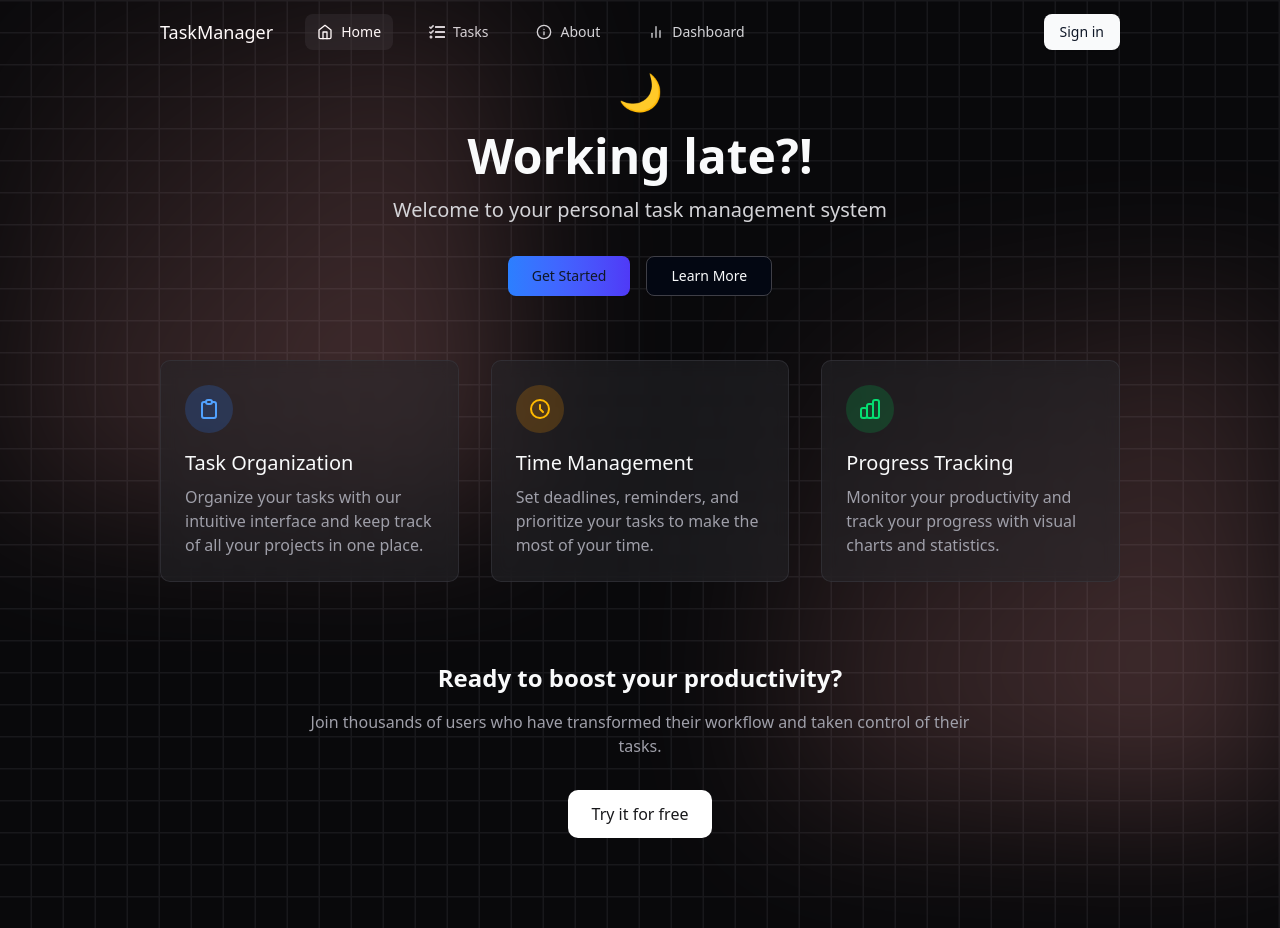
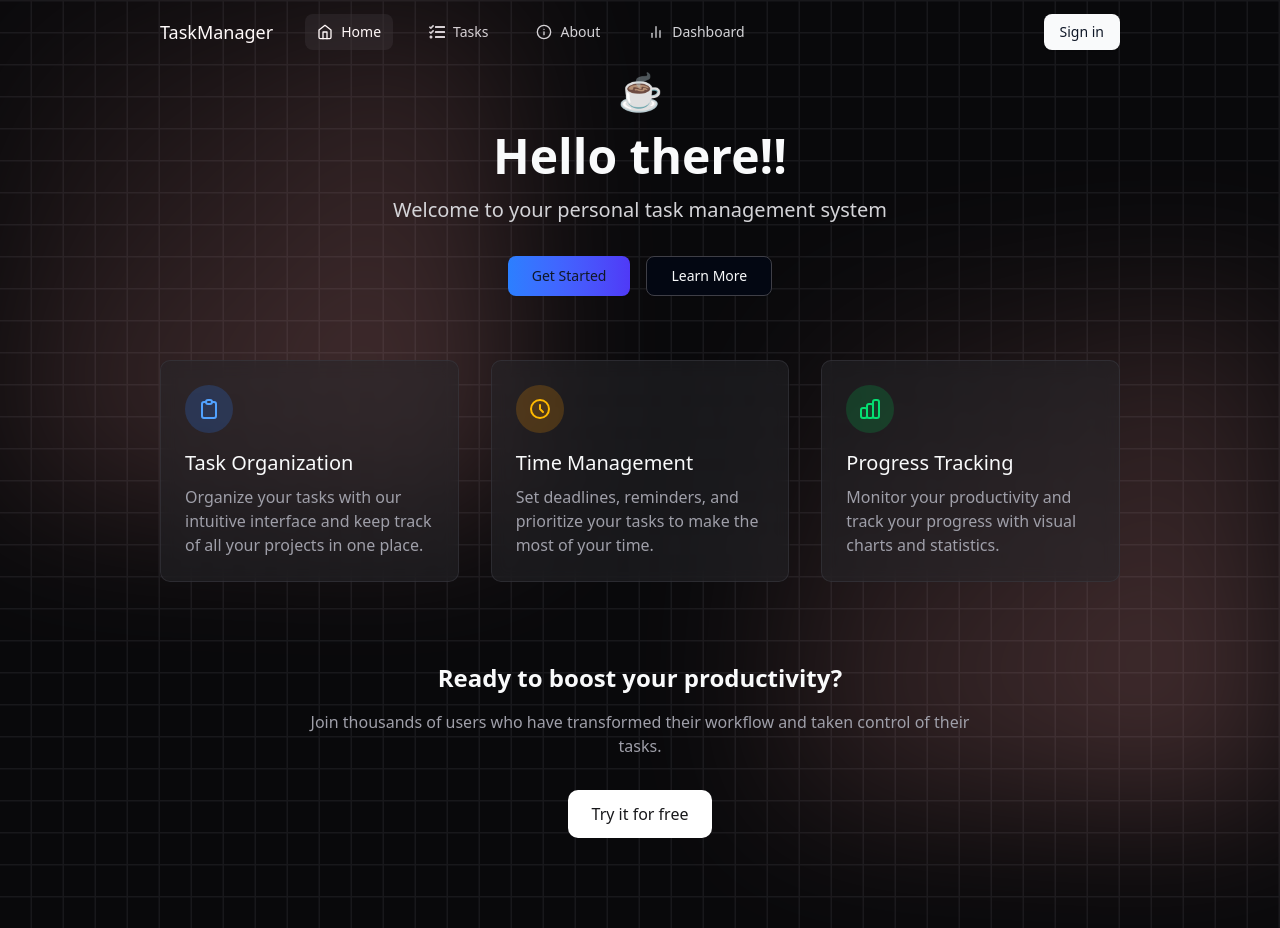
Before and after one commit to thedemonsid/task-manager, a Next.js app: page / in a window 1280 px wide. Built offline with nearby package versions, Linux system fonts and the light colour scheme.

Commit message:
Refactor greeting logic into a separate component and clean up unused code in user routes

```diff
--- a/app/about/page.tsx
+++ b/app/about/page.tsx
@@ -51,7 +51,7 @@ const About = async() => {
             </p>
             <p className="text-zinc-300">
               The true breakthrough came when I created my first AI chess game.
-              Watching pieces move across the board, guided by logic I&apso;d
+              Watching pieces move across the board, guided by logic I&apos;d
               written, was both thrilling and empowering—it completely hooked me
               on programming and set me on my current path.
             </p>
--- a/app/api/users/login/route.ts
+++ b/app/api/users/login/route.ts
@@ -38,7 +38,6 @@ export async function POST(request: NextRequest) {
 
     const { email, password } = validationResult.data;
 
-    // Find the user by email
     const user = await prisma.user.findUnique({
       where: { email },
     });
@@ -54,7 +53,6 @@ export async function POST(request: NextRequest) {
       );
     }
 
-    // Compare provided password with stored hash
     const isPasswordValid = await bcryptjs.compare(password, user.password);
 
     if (!isPasswordValid) {
@@ -68,14 +66,13 @@ export async function POST(request: NextRequest) {
       );
     }
 
-    // Generate JWT token
     const token = jwt.sign(
       { userId: user.id },
-      process.env.JWT_SECRET || "your-secret-key",
+      process.env.JWT_SECRET || "some-secret-key",
       { expiresIn: "7d" }
     );
 
-    // Return user info without the password
+    //* Return user info without the password
     // eslint-disable-next-line @typescript-eslint/no-unused-vars
     const { password: userPassword, ...userWithoutPassword } = user;
 
--- a/app/api/users/me/route.ts
+++ b/app/api/users/me/route.ts
@@ -46,7 +46,5 @@ export async function GET(request: NextRequest) {
       },
       { status: 500 }
     );
-  } finally {
-    await prisma.$disconnect();
   }
 }
--- a/app/api/users/register/route.ts
+++ b/app/api/users/register/route.ts
@@ -43,7 +43,6 @@ export async function POST(request: NextRequest) {
 
     const { email, password, name } = validationResult.data;
 
-    // Check if user already exists
     const existingUser = await prisma.user.findUnique({
       where: { email },
     });
@@ -57,10 +56,8 @@ export async function POST(request: NextRequest) {
       );
     }
 
-    // Hash password
     const hashedPassword = await bcryptjs.hash(password, 10);
 
-    // Create user in database
     const user = await prisma.user.create({
       data: {
         email,
@@ -76,7 +73,6 @@ export async function POST(request: NextRequest) {
       },
     });
 
-    // Generate JWT token
     const token = jwt.sign(
       { userId: user.id },
       process.env.JWT_SECRET || "your-secret-key",
--- a/app/page.tsx
+++ b/app/page.tsx
@@ -1,52 +1,13 @@
 import Link from "next/link";
 import { Button } from "@/components/ui/button";
+import Greeting from "@/components/greeting";
 
 const Home = async () => {
-  const date = new Date();
-  const hours = (date.getHours() + 5) % 24; //* Servers are not india so proble with the time
-
-  let greeting = "Good morning!";
-
-  let emoji = "🌞";
-
-  if (hours >= 12 && hours < 15) {
-    greeting = "Good afternoon!";
-
-    emoji = "🌤️";
-  } else if (hours >= 15 && hours < 18) {
-    greeting = "Hello there!";
-
-    emoji = "☕";
-  } else if (hours >= 18 && hours < 22) {
-    greeting = "Good evening!";
-
-    emoji = "🌆";
-  } else if (hours >= 22 || hours < 1) {
-    greeting = "Working late?";
-
-    emoji = "🌙";
-  } else if (hours >= 1 && hours < 6) {
-    greeting = "Hello Night Owl!";
-
-    emoji = "🦉";
-  } else if (hours >= 6 && hours < 9) {
-    greeting = "Early bird!";
-
-    emoji = "🐦";
-  } else if (hours >= 9 && hours < 12) {
-    greeting = "Good morning!";
-
-    emoji = "🌞";
-  }
-
   return (
     <div className="relative min-h-screen overflow-hidden pt-4">
       <div className="max-w-5xl mx-auto px-4 sm:px-6 lg:px-8">
         <div className="flex flex-col items-center text-center ">
-          <span className="inline-block text-4xl mb-3 animate-bounce">
-            {emoji}
-          </span>
-          <h1 className="text-4xl sm:text-5xl font-bold mb-4">{greeting}!</h1>
+          <Greeting></Greeting>
           <p className="text-xl text-zinc-300 mb-8">
             Welcome to your personal task management system
           </p>
--- /dev/null
+++ b/components/greeting.tsx
@@ -0,0 +1,49 @@
+"use client";
+import React from "react";
+
+const Greeting = () => {
+  const date = new Date();
+  const hours = date.getHours(); //* Servers are not india so proble with the time
+
+  let greeting = "Good morning!";
+
+  let emoji = "🌞";
+
+  if (hours >= 12 && hours < 15) {
+    greeting = "Good afternoon!";
+
+    emoji = "🌤️";
+  } else if (hours >= 15 && hours < 18) {
+    greeting = "Hello there!";
+
+    emoji = "☕";
+  } else if (hours >= 18 && hours < 22) {
+    greeting = "Good evening!";
+
+    emoji = "🌆";
+  } else if (hours >= 22 || hours < 1) {
+    greeting = "Working late?";
+
+    emoji = "🌙";
+  } else if (hours >= 1 && hours < 6) {
+    greeting = "Hello Night Owl!";
+
+    emoji = "🦉";
+  } else if (hours >= 6 && hours < 9) {
+    greeting = "Early bird!";
+
+    emoji = "🐦";
+  } else if (hours >= 9 && hours < 12) {
+    greeting = "Good morning!";
+
+    emoji = "🌞";
+  }
+  return (
+    <>
+      <span className="inline-block text-4xl mb-3 animate-bounce">{emoji}</span>
+      <h1 className="text-4xl sm:text-5xl font-bold mb-4">{greeting}!</h1>
+    </>
+  );
+};
+
+export default Greeting;
```
